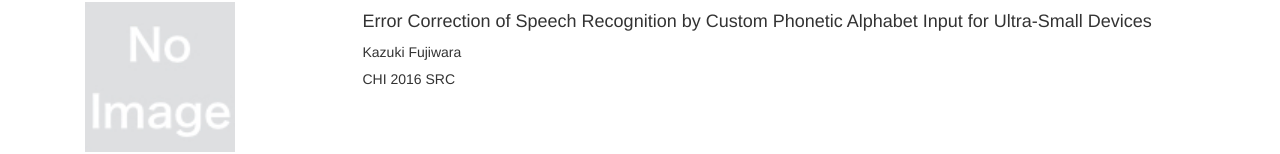
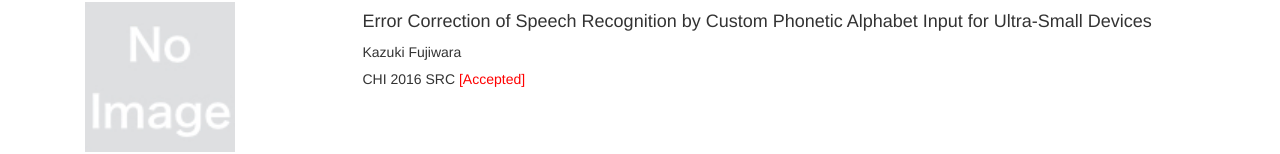
Before and after one commit to kazukifujiwara/kazukifujiwara.github.io, a plain HTML site: page index.html in a window 1280 px wide. Shown: the part 663-817 px from the top of the page. Drawn offline with nearby package versions, Linux system fonts and the light colour scheme.

Commit message:
add "Accepted"

```diff
--- a/index.html
+++ b/index.html
@@ -102,7 +102,7 @@
             <div class="col-md-9">
                 <h4>Error Correction of Speech Recognition by Custom Phonetic Alphabet Input for Ultra-Small Devices</h4>
                 Kazuki Fujiwara
-                <h5>CHI 2016 SRC</h5>
+                <h5>CHI 2016 SRC<font color="#ff0000">  [Accepted]</font></h5>
             </div>
         </div>
 
```
Also changed, not shown: 1 other file.
